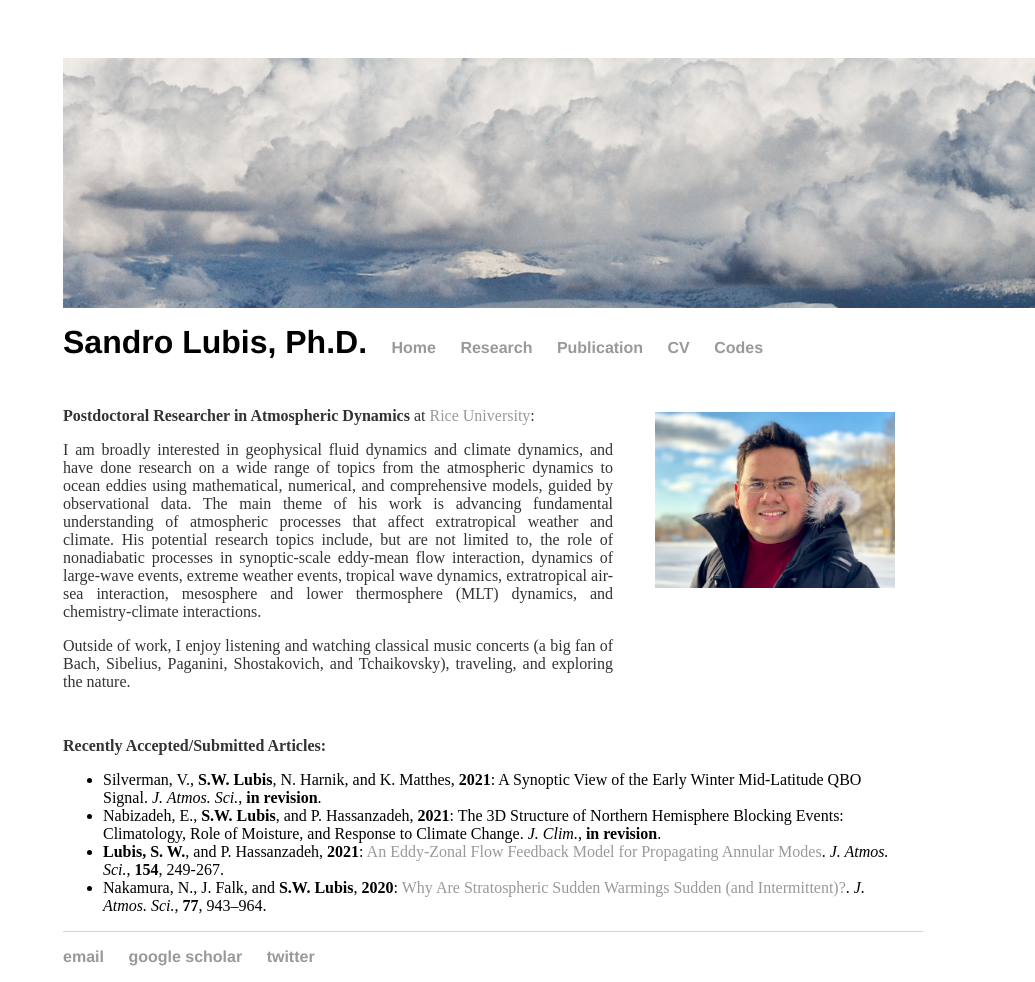
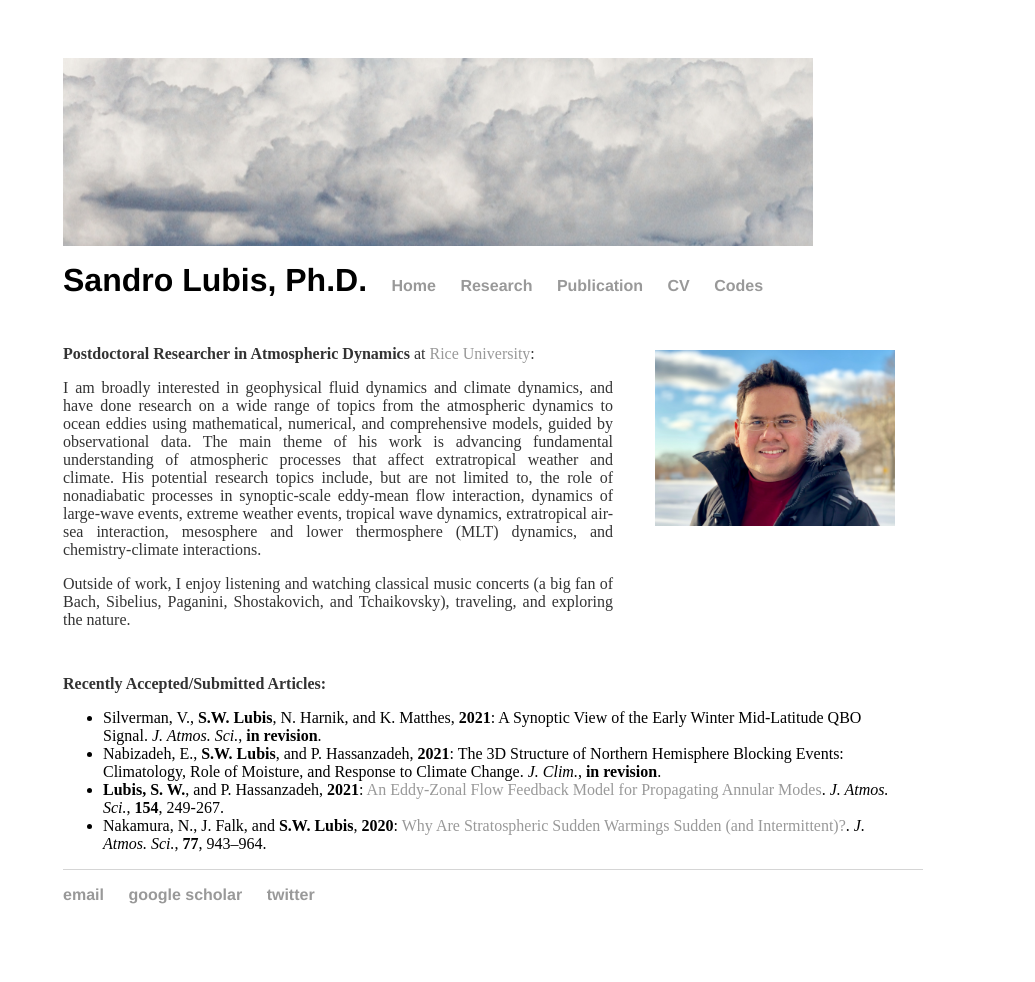
Before and after one commit to sandrolubis/sandrolubis.github.io, a Jekyll site: the page built from index.html, in a window 1280 px wide. Shown: the whole page, without its empty margins (245-1280 px from the left). Built offline with Jekyll 4.4.1, drawn with Linux system fonts in a browser that asks for light colours; after the commit the page ends 920 px from its top, so only the background shows below that.

Commit message:
Update main.css

```diff
--- a/assets/css/main.css
+++ b/assets/css/main.css
@@ -4,8 +4,8 @@ body {
     padding-top:  50px;
 }
 header {
-	width: 1000px;
-	height: 250px;
+	width: 750px;
+	height: 187.5px;
 	background-image: url("https://sandrolubis.github.io/assets/images/HB_bg_130427_2.jpg");
 }
 nav ul, footer ul {
```
